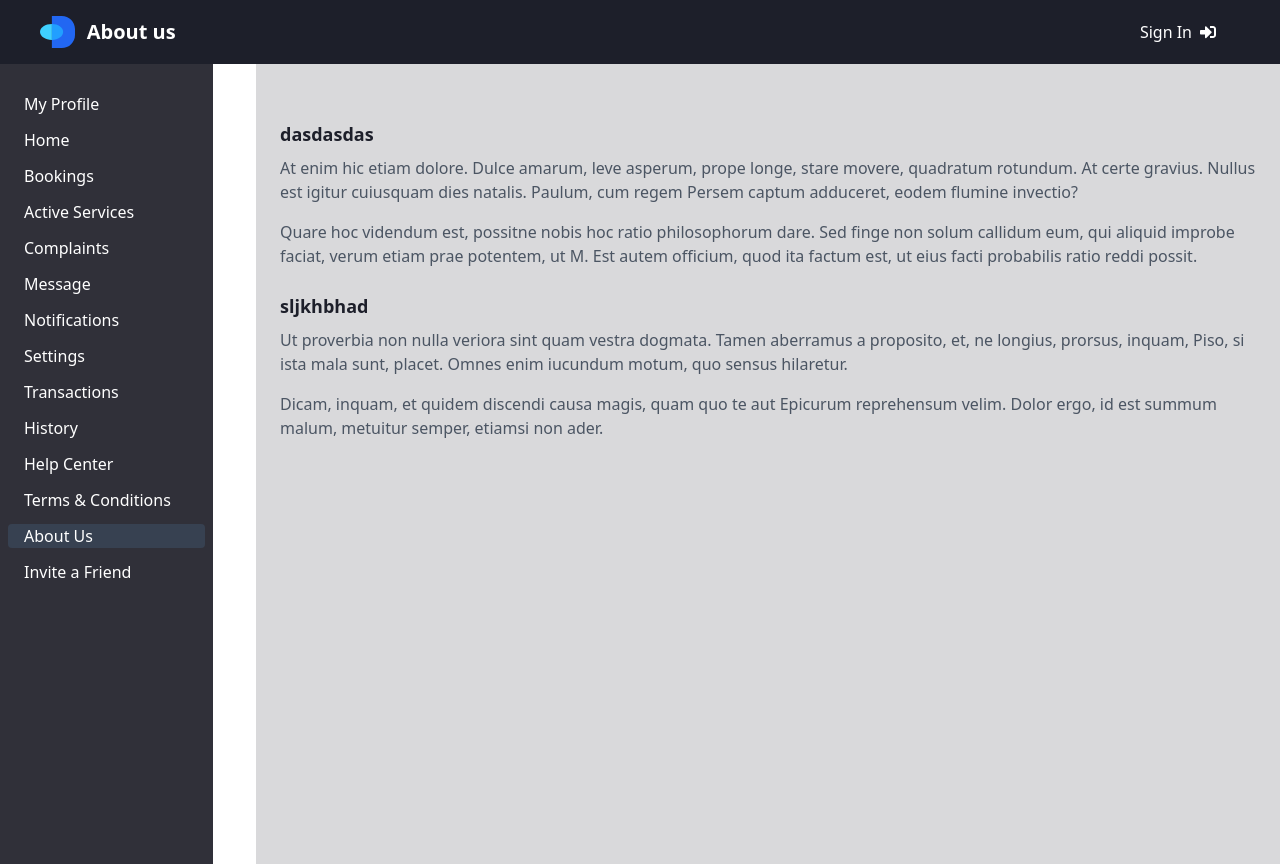
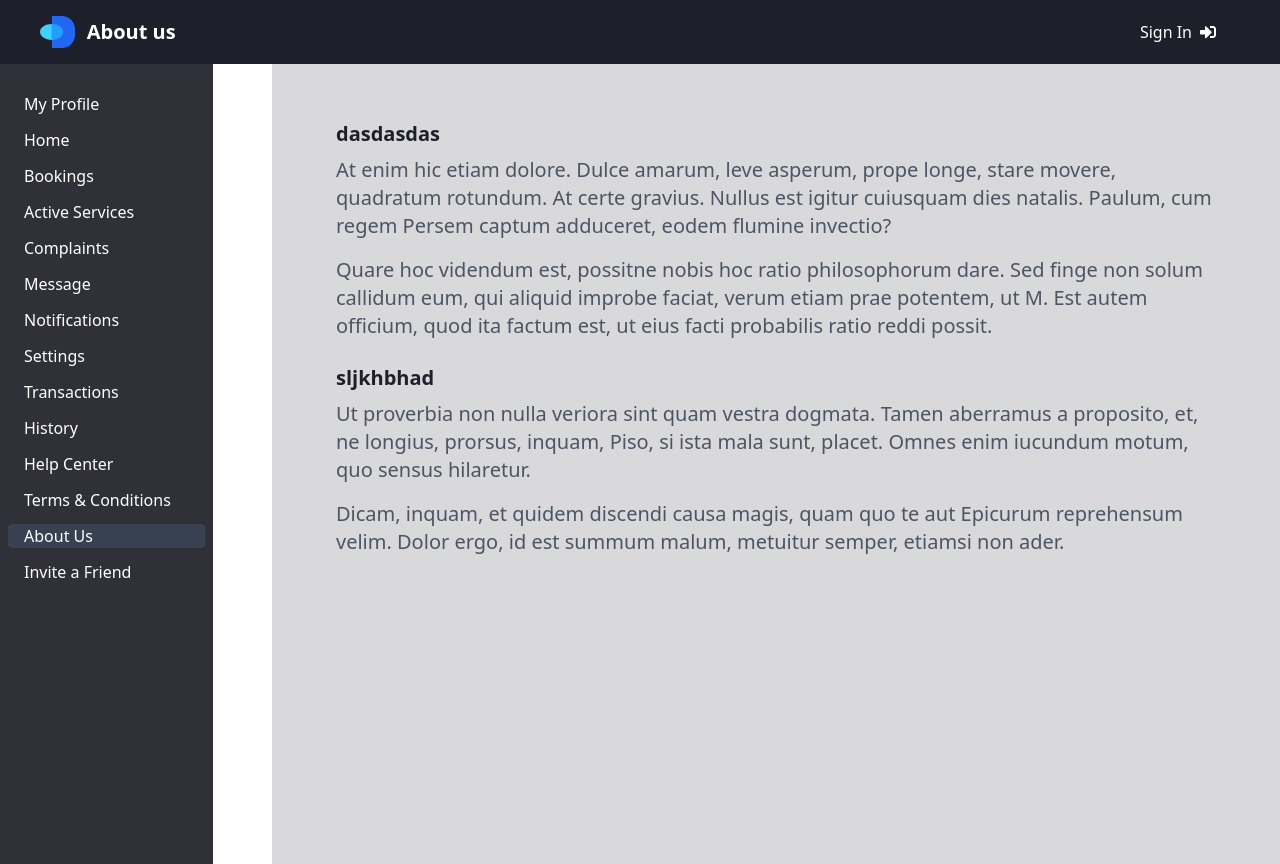
Before and after one commit to JaseelaAlimahamed/ServiceConnectUserUI, a React (Vite) app: page /about-us in a window 1280 px wide. Built offline with nearby package versions, Linux system fonts and the light colour scheme; no server answers.

Commit message:
feat:about page

```diff
--- a/src/components/user/BookingDetailsComponents/ComplaintButton.jsx
+++ b/src/components/user/BookingDetailsComponents/ComplaintButton.jsx
@@ -7,7 +7,7 @@ const ComplaintButton = () => {
   const navigate = useNavigate(); // Hook for navigation
 
   const handleButtonClick = () => {
-    navigate(`/complaintform/${id}`); // Navigating to /complaintform/:id
+    navigate(`/complaint-submit/${id}`); // Navigating to /complaintform/:id
   };
 
   return (
--- a/src/components/user/homePageComponents/SearchBar.jsx
+++ b/src/components/user/homePageComponents/SearchBar.jsx
@@ -2,6 +2,8 @@ import React from "react";
 import { RiSearch2Line } from "react-icons/ri";
 
 import { HiOutlineAdjustmentsHorizontal } from "react-icons/hi2";
+
+
 const SearchBar = () => {
     return (
         <div className="flex items-center justify-center mt-4">
--- a/src/index.css
+++ b/src/index.css
@@ -68,11 +68,17 @@ button:focus-visible {
 
 
 
+input:-webkit-autofill,
+textarea:-webkit-autofill,
+select:-webkit-autofill {
+  -webkit-text-fill-color: inherit !important; /* Inherit the text color */
+  transition: color 9999s ease-in-out, background-color 9999s ease-in-out; /* Prevent flash */
+  font-family: inherit !important; /* Keep the font styles */
+}
 
-input:-webkit-autofill {
-  background-color: inherit !important; /* Inherit the original background */
-  color: inherit !important; /* Inherit the original text color */
-  box-shadow: 0 0 0px 1000px#736A68 inset !important; /* Fix autofill background */
+/* Regular input field styles, if necessary */
+input, textarea, select {
+  color: inherit; /* Ensures regular inputs inherit color settings */
 }
 
 input[type=number]::-webkit-inner-spin-button,
--- a/src/layouts/UserLayout.jsx
+++ b/src/layouts/UserLayout.jsx
@@ -10,7 +10,7 @@ const UserLayout = () => {
 
     return (
         <div className="flex">
-            <div className={`flex-grow transition-all ${showNavbar ? 'sm:ml-44 lg:ml-40 lgm:ml-40 lgx:ml-44 ml-auto' : 'ml-0'}`}>
+            <div className={`flex-grow transition-all ${showNavbar ? 'sm:ml-44 lg:ml-44 lgm:ml-40 lgx:ml-44 xl:ml-44 ml-auto' : 'ml-0'}`}>
                 {showNavbar && <Navbar />}
                 <div>
                     <Outlet />
--- a/src/pages/BookingDetailsPages/ActiveServiceDetails.jsx
+++ b/src/pages/BookingDetailsPages/ActiveServiceDetails.jsx
@@ -36,7 +36,7 @@ const ActiveServiceDetails = () => {
       };
 
     return (
-        <div className="p-6 lg:ml-12 bg-light-gray min-h-screen">
+        <div className="p-6 lg:ml-24 bg-light-gray min-h-screen">
             <ProfileInfo
                 profileImage="https://randomuser.me/api/portraits/men/32.jpg"
                 name="Nazrul Islam"
--- a/src/pages/aboutPage/AboutPage.jsx
+++ b/src/pages/aboutPage/AboutPage.jsx
@@ -5,16 +5,16 @@ const AboutPage = () => {
     <div className="p-6 lg:ml-24 bg-light-gray min-h-screen">
 
       {/* Content Section */}
-      <div className="mt-8">
+      <div className="mt-8 mx-10">
         {/* First section */}
         <div className="mb-6">
-          <h2 className="text-dark-gray text-lg font-bold">dasdasdas</h2>
-          <p className="text-gray-600 mt-2">
+          <h2 className="text-dark-gray text-xl font-bold">dasdasdas</h2>
+          <p className="text-gray-600 text-xl   mt-2">
             At enim hic etiam dolore. Dulce amarum, leve asperum, prope longe, stare movere, quadratum rotundum.
             At certe gravius. Nullus est igitur cuiusquam dies natalis. Paulum, cum regem Persem captum adduceret,
             eodem flumine invectio?
           </p>
-          <p className="text-gray-600 mt-4">
+          <p className="text-gray-600 text-xl mt-4">
             Quare hoc videndum est, possitne nobis hoc ratio philosophorum dare. Sed finge non solum callidum eum,
             qui aliquid improbe faciat, verum etiam prae potentem, ut M. Est autem officium, quod ita factum est,
             ut eius facti probabilis ratio reddi possit.
@@ -23,12 +23,12 @@ const AboutPage = () => {
 
         {/* Second section */}
         <div className="mb-6">
-          <h2 className="text-dark-gray text-lg font-bold">sljkhbhad</h2>
-          <p className="text-gray-600 mt-2">
+          <h2 className="text-dark-gray text-xl font-bold">sljkhbhad</h2>
+          <p className="text-gray-600 text-xl mt-2">
             Ut proverbia non nulla veriora sint quam vestra dogmata. Tamen aberramus a proposito, et, ne longius,
             prorsus, inquam, Piso, si ista mala sunt, placet. Omnes enim iucundum motum, quo sensus hilaretur.
           </p>
-          <p className="text-gray-600 mt-4">
+          <p className="text-gray-600 text-xl mt-4">
             Dicam, inquam, et quidem discendi causa magis, quam quo te aut Epicurum reprehensum velim. Dolor ergo,
             id est summum malum, metuitur semper, etiamsi non ader.
           </p>
--- a/src/pages/allCategoryAndSubCategoryPage/SubCategoryPage.jsx
+++ b/src/pages/allCategoryAndSubCategoryPage/SubCategoryPage.jsx
@@ -5,6 +5,7 @@ import SubCategoryComponent from '../../components/user/allCategoryAndSubCategor
 
 
 const SubCategoriesPage = () => {
+
   return (
     <div className="p-6 lg:ml-12 bg-light-gray min-h-screen">
       {/* ------call header Component------ */}
--- a/src/pages/requestServicePages/RequestServicePage.jsx
+++ b/src/pages/requestServicePages/RequestServicePage.jsx
@@ -16,7 +16,7 @@ const serviceProvider = {
 
   };
   return (
-    <div className='flex justify-center'><RequestService serviceProvider={serviceProvider} handleSubmit={handleFormSubmit}/></div>
+    <div className='flex  justify-center'><RequestService serviceProvider={serviceProvider} handleSubmit={handleFormSubmit}/></div>
   )
 }
 
--- a/src/routes/UserRoutes.jsx
+++ b/src/routes/UserRoutes.jsx
@@ -96,7 +96,7 @@ function UserRoutes() {
 
           <Route path="/booking-details/:id" element={<BookingDetails />} />
 
-          <Route path="/reviews/:id" element={<ReviewSection />} />
+          <Route path="/reviews" element={<ReviewSection />} />
 
           <Route path="/review-submit/:id" element={<ReviewSubmitPage />} />
 
@@ -108,7 +108,7 @@ function UserRoutes() {
 
           <Route path="/complaints" element={<ComplaintsPage />} />
 
-          <Route path="/complaint-submit" element={<ComplaintFormPage />} />
+          <Route path="/complaint-submit/:id" element={<ComplaintFormPage />} />
 
           <Route path="/complaint-form/:id" element={<ComplaintsPageUser />} />
 
```
